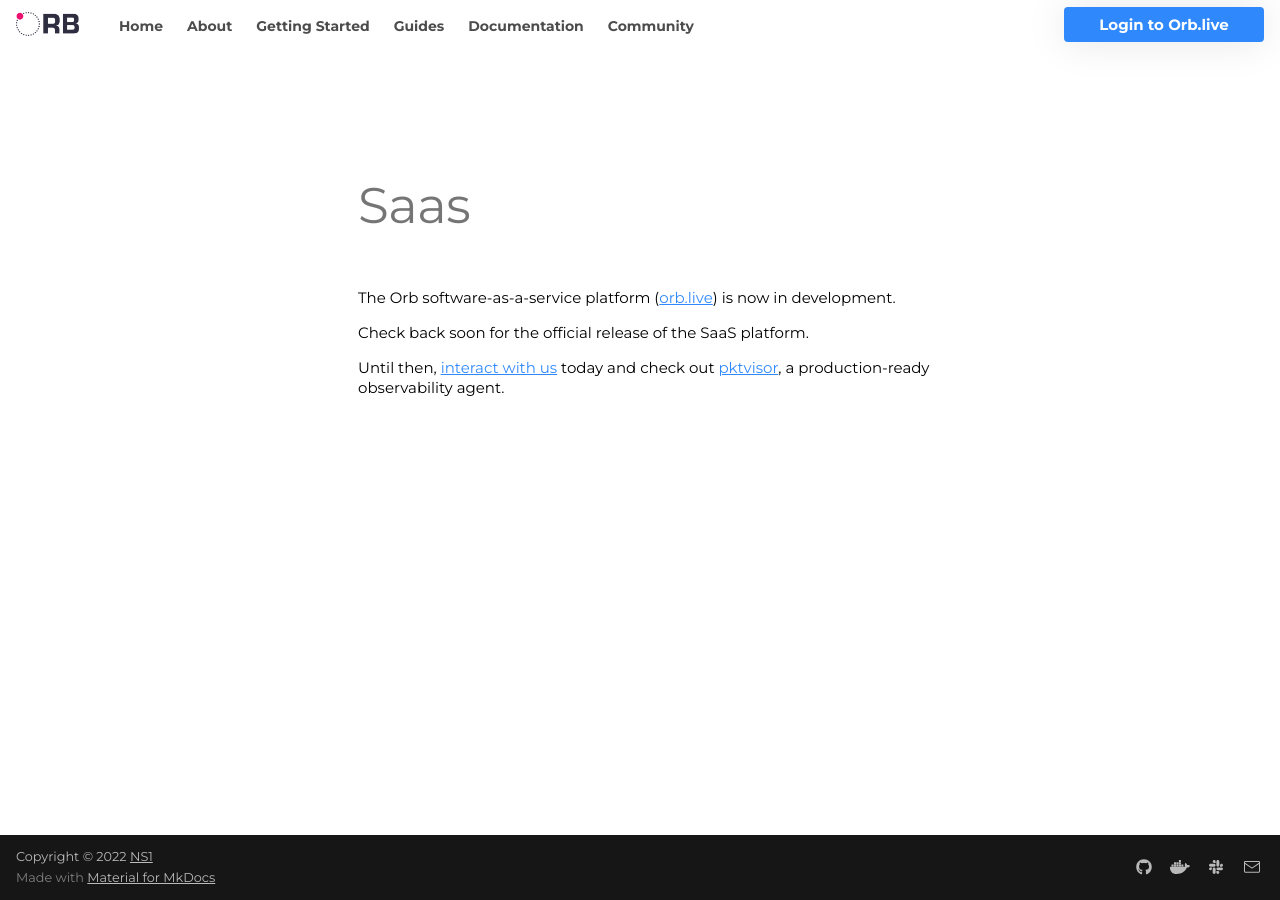
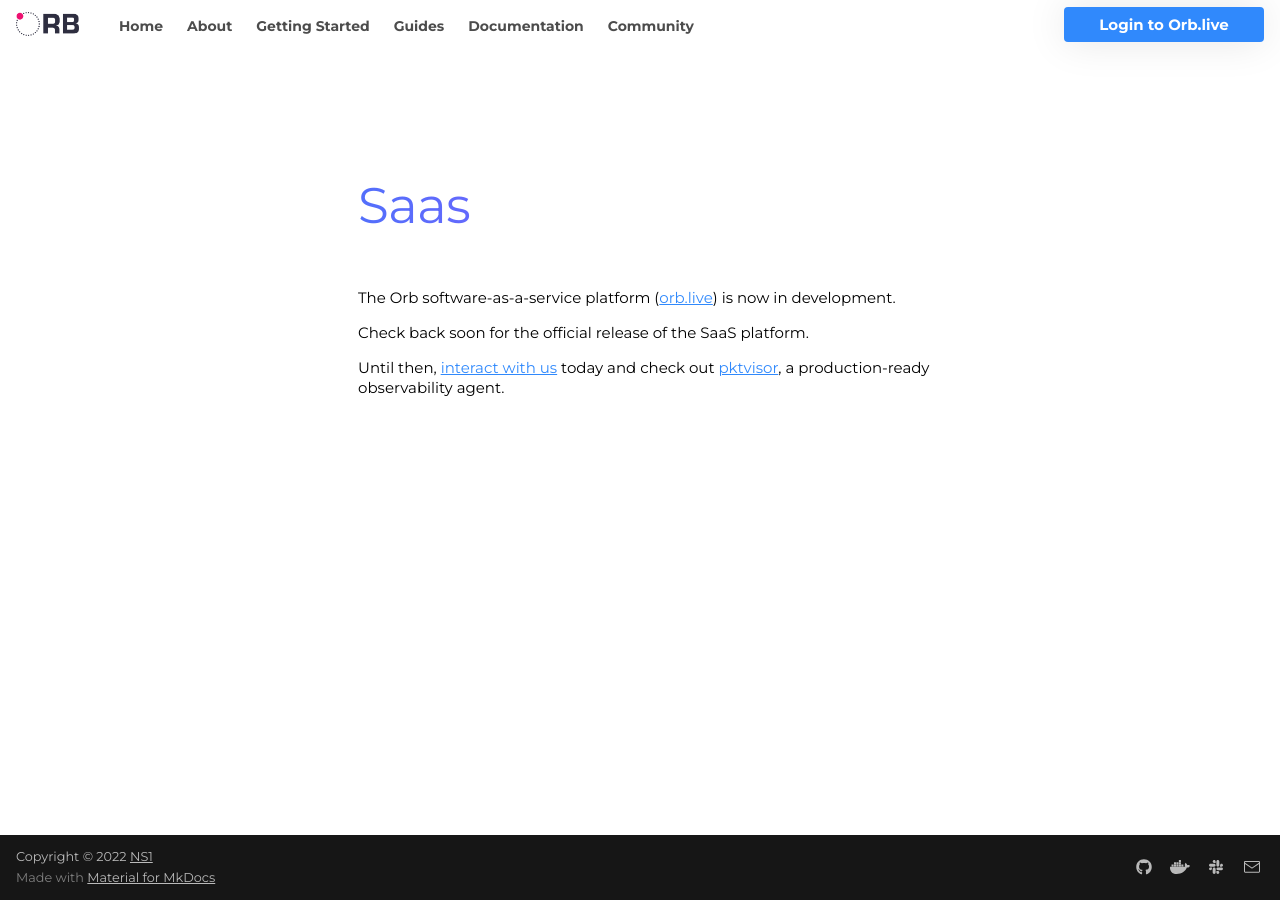
Before and after one commit to orb-community/orb-website, an MkDocs documentation site: the page built from docs/saas.md, in a window 1280 px wide. Built offline with MkDocs 1.6.1 and Material for MkDocs 9.7.7, drawn with Linux system fonts in a browser that asks for light colours.

Commit message:
changed h1 effect

```diff
--- a/docs/stylesheets/extra.css
+++ b/docs/stylesheets/extra.css
@@ -124,6 +124,14 @@
   font-size: 2.5rem;
   line-height: 2.75rem;
   margin: 0 0 2.75rem 0 !important;
+    background: radial-gradient(
+    121.79% 1418.34% at 39.98% 0%,
+    #7b61ff 0%,
+    #018bf3 100%
+  );
+  -webkit-background-clip: text;
+  -webkit-text-fill-color: transparent;
+  background-clip: text;
 }
 
 .md-typeset h2,
```
